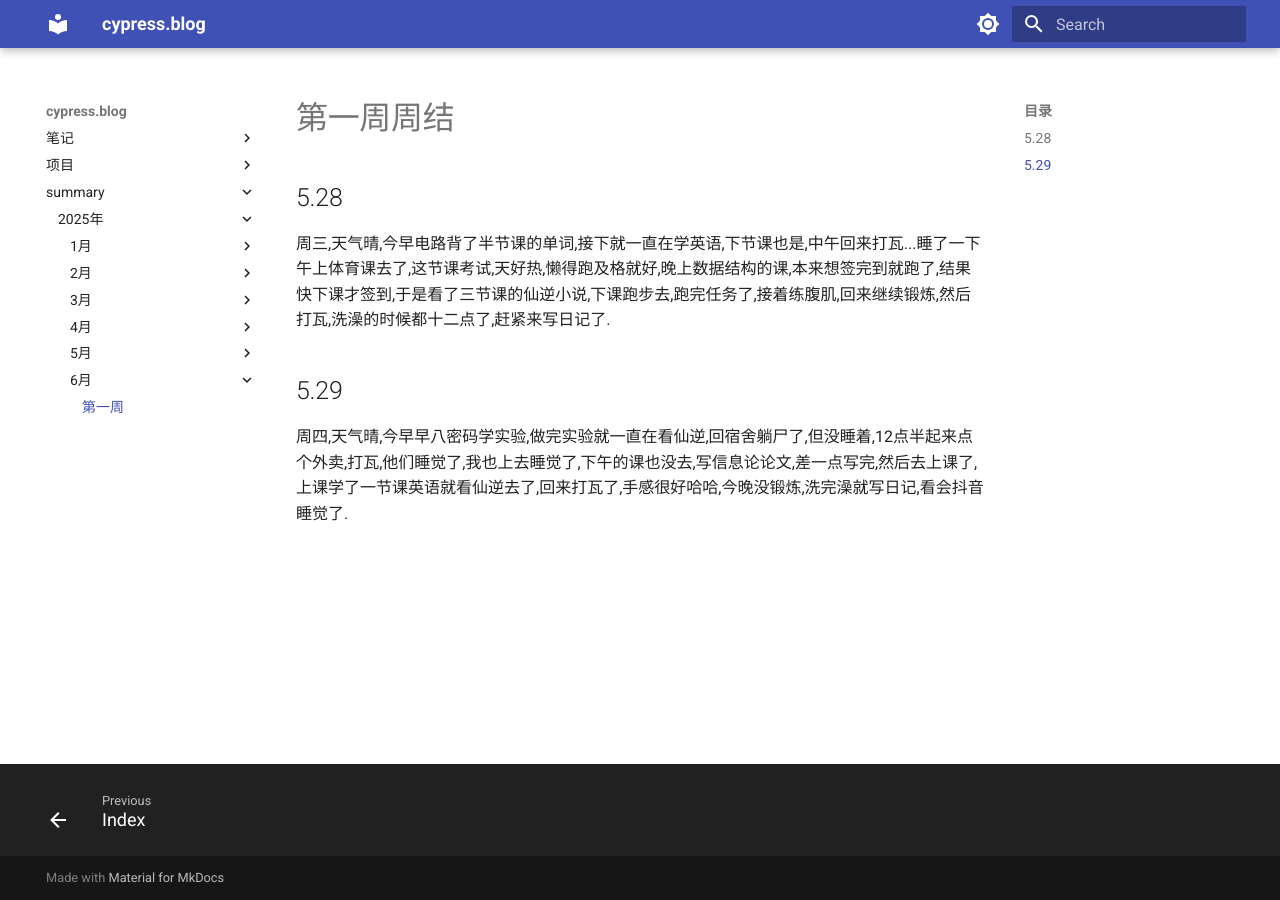
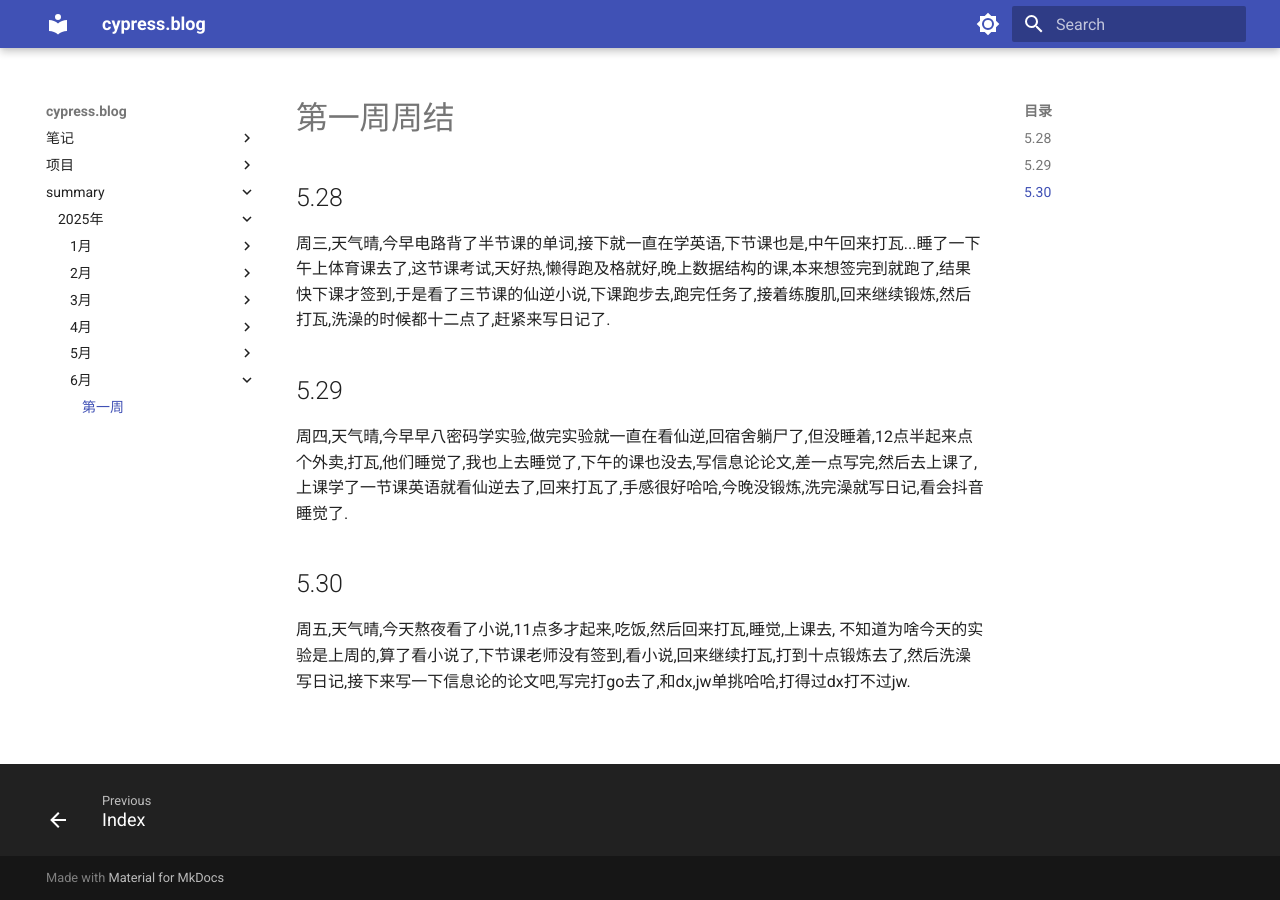
Before and after one commit to cyprer/blog0, an MkDocs documentation site: the page built from docs/summary/25year/6month/1week.md, in a window 1280 px wide. Built offline with MkDocs 1.6.1 and Material for MkDocs 9.7.7, drawn with Linux system fonts in a browser that asks for light colours.

Commit message:
docs: 更新25年6月第1周的个人日志内容
添加5月30日的日志记录，补充周五的活动详情

```diff
--- a/docs/summary/25year/6month/1week.md
+++ b/docs/summary/25year/6month/1week.md
@@ -4,3 +4,5 @@
 
 ## 5.29
   周四,天气晴,今早早八密码学实验,做完实验就一直在看仙逆,回宿舍躺尸了,但没睡着,12点半起来点个外卖,打瓦,他们睡觉了,我也上去睡觉了,下午的课也没去,写信息论论文,差一点写完,然后去上课了,上课学了一节课英语就看仙逆去了,回来打瓦了,手感很好哈哈,今晚没锻炼,洗完澡就写日记,看会抖音睡觉了.
+## 5.30
+  周五,天气晴,今天熬夜看了小说,11点多才起来,吃饭,然后回来打瓦,睡觉,上课去, 不知道为啥今天的实验是上周的,算了看小说了,下节课老师没有签到,看小说,回来继续打瓦,打到十点锻炼去了,然后洗澡写日记,接下来写一下信息论的论文吧,写完打go去了,和dx,jw单挑哈哈,打得过dx打不过jw.
```
